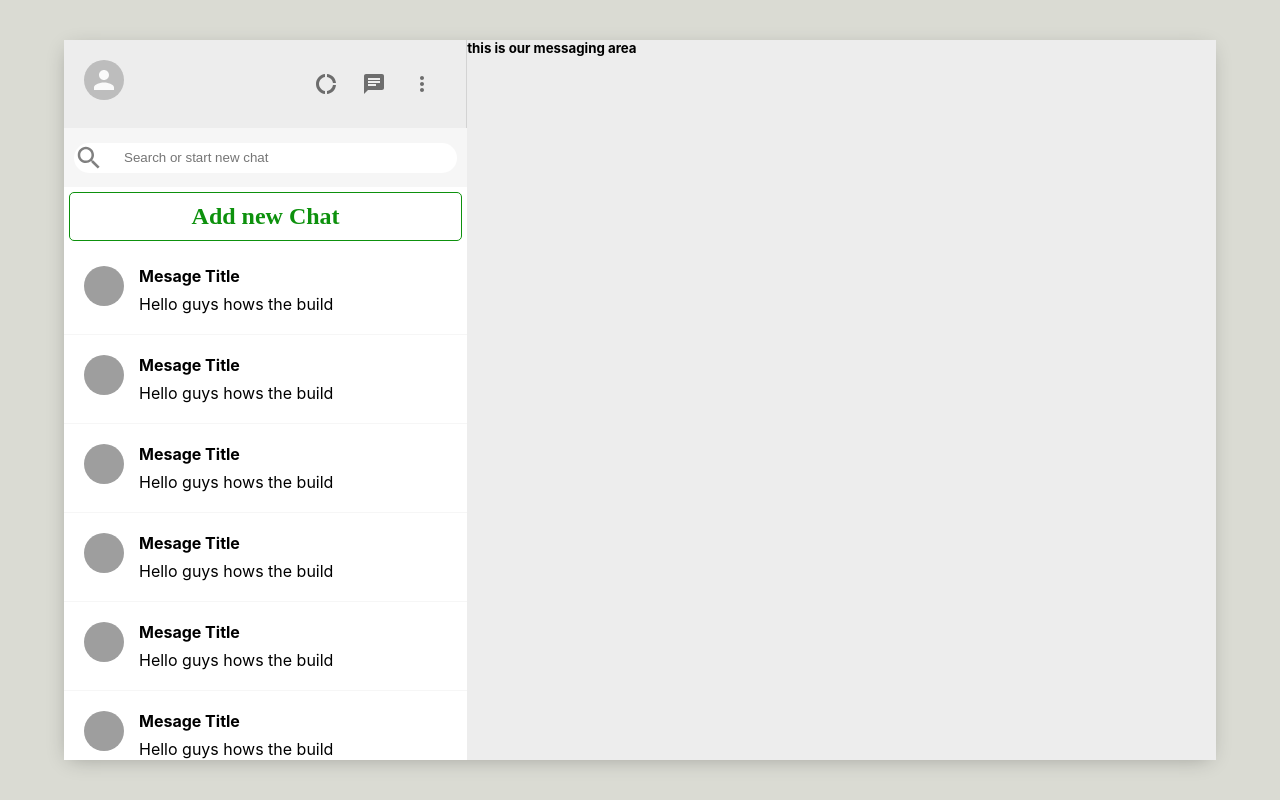
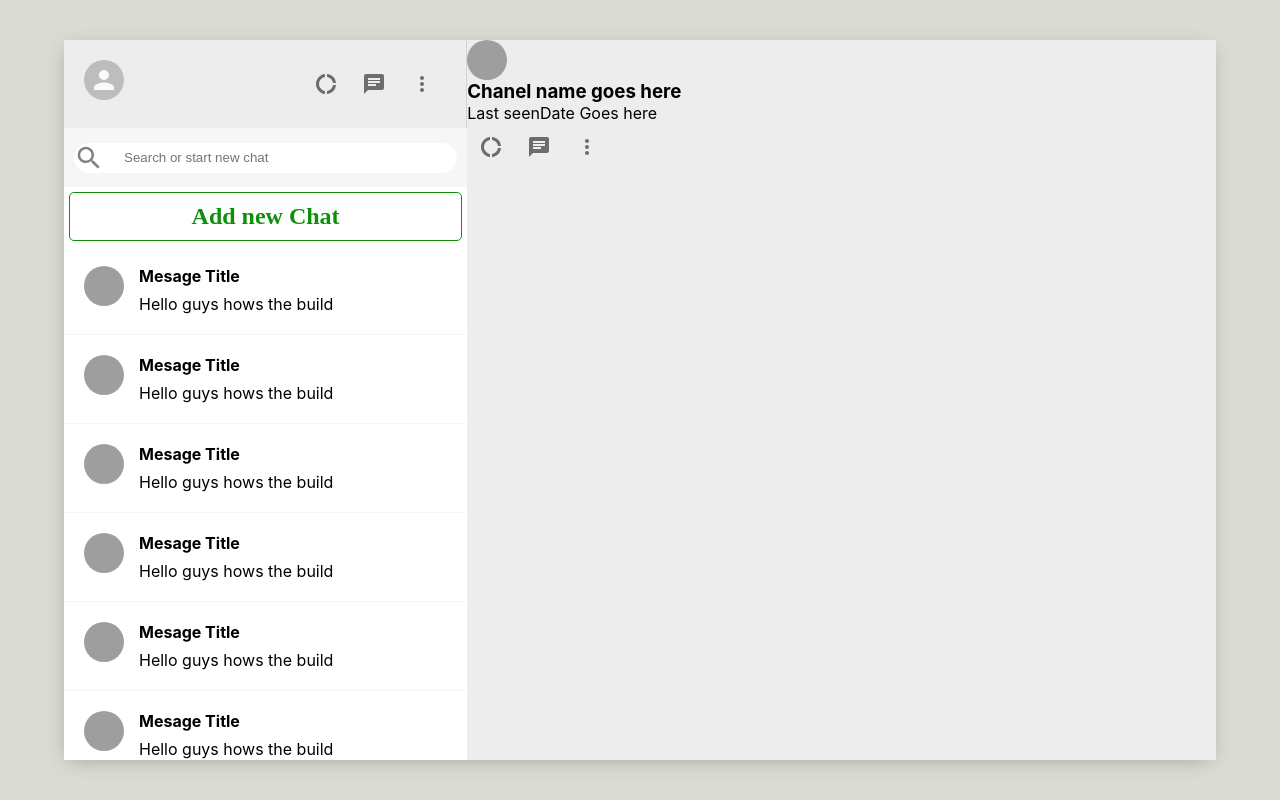
Before and after one commit to Ian-Balijawa/messanger-app, a React (Create React App) app: page / in a window 1280 px wide. Built offline with nearby package versions, Linux system fonts and the light colour scheme; grey boxes are pictures that could not be loaded.

Commit message:
new code

```diff
--- a/src/MainChat.js
+++ b/src/MainChat.js
@@ -1,10 +1,34 @@
 import React from 'react'
 import "./MainChat.css"
+import {Avatar, IconButton} from "@material-ui/core"
+import ChatIcon from '@material-ui/icons/Chat';
+import MoreVertIcon from '@material-ui/icons/MoreVert';
+import SearchIcon from '@material-ui/icons/Search';
+import { DonutLarge, InsertEmoticon } from '@material-ui/icons'
 
 function MainChat() {
   return (
     <div className="chat-field">
-        <h5>this is our messaging area</h5>
+        <div className="message-header">
+        <Avatar src='https://avatars.dicebear.com/api/human/88.svg'/>
+          <div className="header_info">
+          <h3>Chanel name goes here</h3>
+          <p>Last seen{""}
+             Date Goes here
+          </p>
+          </div>
+          <div className="message-right">
+          <IconButton>
+            <DonutLarge/>
+            </IconButton>
+            <IconButton>
+            <ChatIcon/>
+            </IconButton>
+            <IconButton>
+            <MoreVertIcon/>
+            </IconButton>
+          </div>
+        </div>
     </div>
   )
 }
```
